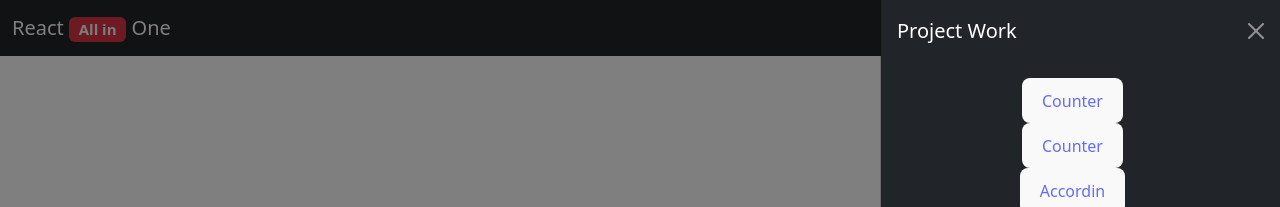
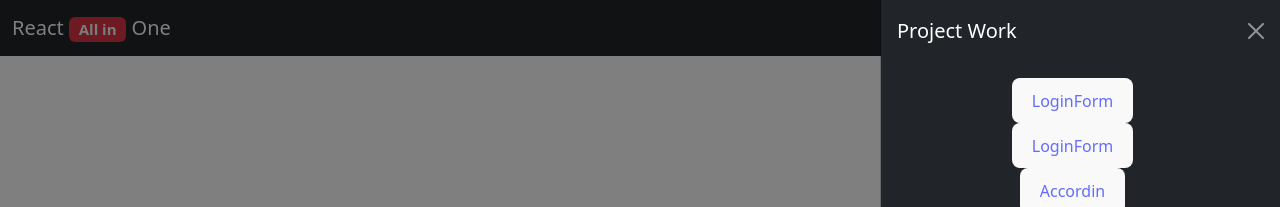
Before and after one commit to Gobinda3005/Routing-Inone, a React (Vite) app: page / in a window 1280 px wide. Both pictures are taken after a click on the button "Toggle navigation". Shown: the top 207 px of the page. Built offline with nearby package versions, Linux system fonts and the light colour scheme.

Commit message:
first commit 6

```diff
--- a/src/App.jsx
+++ b/src/App.jsx
@@ -2,7 +2,7 @@ import React from 'react';
 import { Routes,Route, Outlet } from 'react-router-dom';
 import './App.css'
 import Header from './Header';
-import Counter from '../../countdown-Timer/src/App';
+// import Counter from '../../countdown-Timer/src/App';
 import Accordin1 from './Pages/Accordin';
 import Effect from '../../use-Effect/src/App';
 import ChangingBgcolor from '../../Changing-Bgcolor/src/App';
@@ -22,11 +22,11 @@ const App = () => {
       <Routes>
         <Route
 					path='/'
-					element={<Counter />}>
+					element={<LoginForm />}>
         </Route>
 				<Route
 					path='/Counter'
-					element={<Counter />}>
+					element={<LoginForm />}>
         </Route>
         <Route
 					path='*'
--- a/src/Header.jsx
+++ b/src/Header.jsx
@@ -62,12 +62,12 @@ const Header = () => {
         </li> */}
           <li className="nav-item">
             <button>
-					     <Link to='/'>Counter</Link>
+					     <Link to='/'>LoginForm</Link>
 				    </button>
           </li>
           <li className="nav-item">
               <button>
-					      <Link to='/Counter'>Counter</Link>
+					      <Link to='/LoginForm'>LoginForm</Link>
 				      </button>
           </li>
           <li className="nav-item">
```
